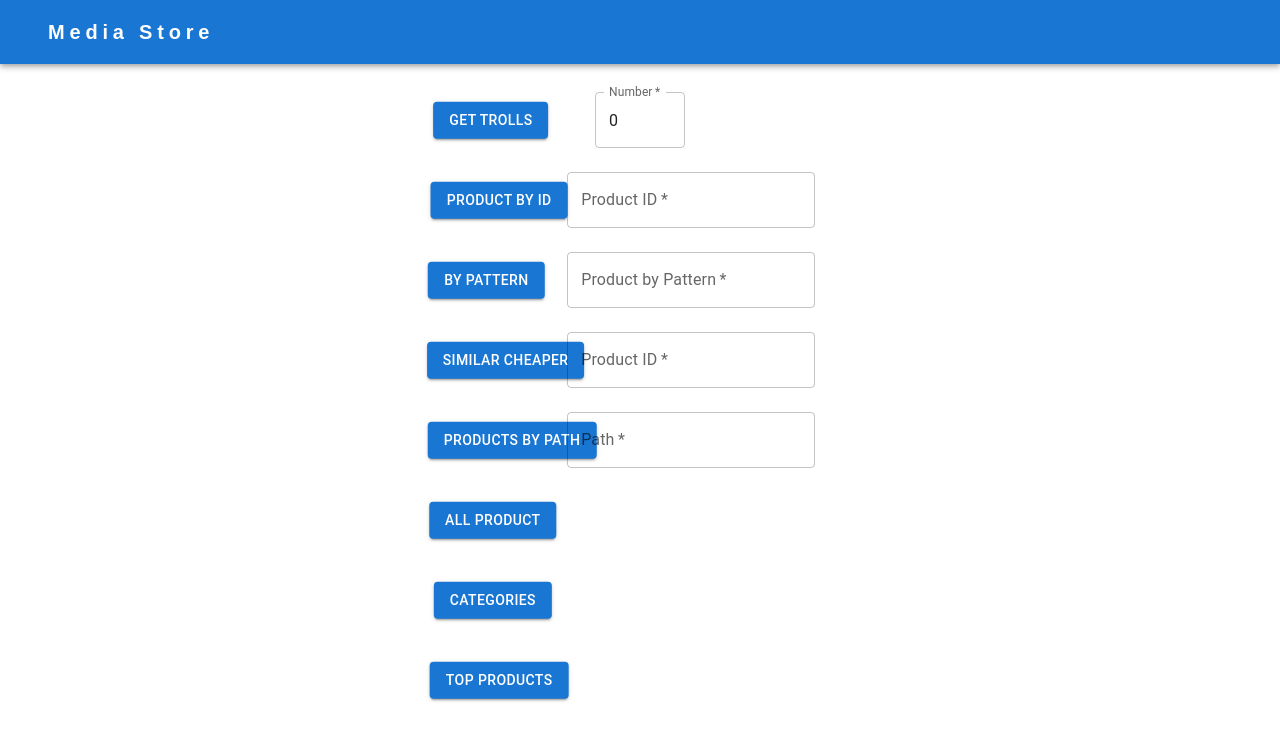
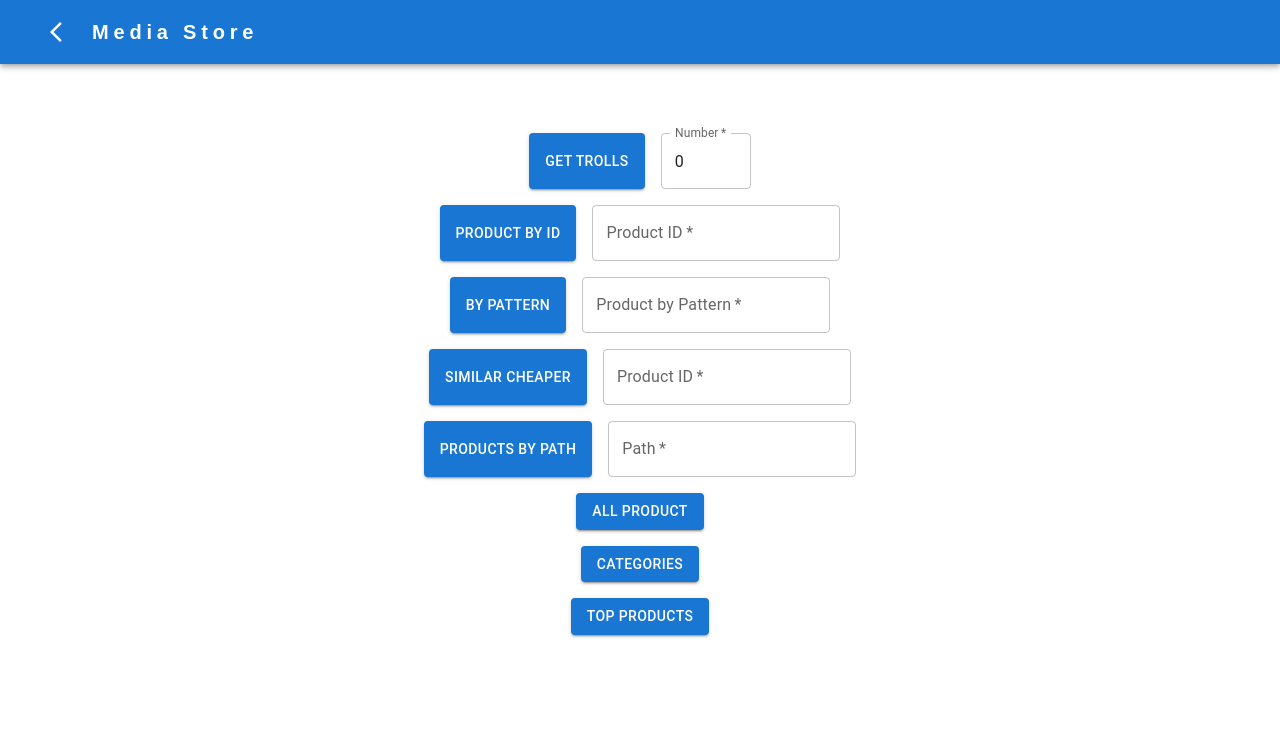
Before and after one commit to aowidat/DBP-FrontEnd, a React (Create React App) app: page / in a window 1280 px wide. Shown: the top 740 px of the page. Built offline with nearby package versions, Linux system fonts and the light colour scheme.

Commit message:
some changes

```diff
--- a/public/index.html
+++ b/public/index.html
@@ -4,8 +4,6 @@
 <head>
   <meta charset="utf-8" />
   <title>DBP-Store-Frontend</title>
-  <link href="//netdna.bootstrapcdn.com/bootstrap/4.5.2/css/bootstrap.min.css" rel="stylesheet" />
-
 </head>
 
 <body>
--- a/src/App.js
+++ b/src/App.js
@@ -1,5 +1,5 @@
 import "./App.css";
-import { Route, Routes } from "react-router-dom";
+import { Route, Routes, useNavigate } from "react-router-dom";
 import Home from "./Components/Home";
 import CategoriesTree from "./Components/CategoriesTree";
 import Review from "./Components/ListOfReviews";
@@ -11,14 +11,20 @@ import Toolbar from "@mui/material/Toolbar";
 import Typography from "@mui/material/Typography";
 import CssBaseline from "@mui/material/CssBaseline";
 import Container from "@mui/material/Container";
+import IconButton from '@mui/material/IconButton';
+import ArrowBackIosNewIcon from '@mui/icons-material/ArrowBackIosNew';
 
 function App() {
+  const navigate = useNavigate();
   return (
     <div>
       <CssBaseline />
       <AppBar position="static">
         <Container maxWidth="xl">
           <Toolbar>
+            <IconButton edge="start" color="inherit" aria-label="menu" sx={{ mr: 2 }} onClick={() => navigate(-1)}>
+              <ArrowBackIosNewIcon />
+            </IconButton>
             <Typography
               variant="h6"
               noWrap
--- a/src/Components/Home.js
+++ b/src/Components/Home.js
@@ -1,8 +1,9 @@
 import { useState } from "react";
 import { Link } from "react-router-dom";
-import {Button} from "@mui/material";
+import { Button, Stack } from "@mui/material";
 import * as React from "react";
 import TextField from "@mui/material/TextField";
+import Box from '@mui/material/Box';
 
 function Home() {
   const [id, setId] = useState("");
@@ -15,28 +16,20 @@ function Home() {
   const [isSelected, setIsSelected] = useState(true);
 
   return (
-        <div>
-    <div  style={{
-      position: "absolute",
-      left: "39%",
-      top: "15%",
-      transform: "translate(-50%, -50%)",
-    }}
+    <Box
+      display="flex"
+      justifyContent="center"
+      alignItems="center"
+      minHeight="80vh"
     >
+      <Stack spacing={2} justifyContent="center"
+        alignItems="center">
+        <Stack spacing={2} direction="row">
           <Button
             variant="contained"
-            href={`/user/${avgUser}`}
-        >
+            href={`/user/${avgUser}`}>
             Get Trolls
-        </Button>&nbsp;&nbsp;&nbsp;&nbsp;
-    </div>
-      <div  style={{
-        position: "absolute",
-        left: "50%",
-        top: "15%",
-        transform: "translate(-50%, -50%)",
-      }}
-      >
+          </Button>
           <TextField
             type="number"
             inputProps={{ min, max }}
@@ -50,29 +43,13 @@ function Home() {
             required
             label="Number"
           />
-        </div>
-      <br />
-      <br />
-          <div  style={{
-            position: "absolute",
-            left: "39%",
-            top: "25%",
-            transform: "translate(-50%, -50%)",
-          }}
-          >
+        </Stack>
+        <Stack spacing={2} direction="row">
           <Button
             variant="contained"
             href={`/product/byId/${id}`}
           >Product by ID
           </Button>
-          </div>
-          <div  style={{
-            position: "absolute",
-            left: "54%",
-            top: "25%",
-            transform: "translate(-50%, -50%)",
-          }}
-          >
           <TextField
             type="text"
             value={id}
@@ -80,28 +57,15 @@ function Home() {
             required
             label="Product ID"
           />
-          </div>
+        </Stack>
 
-          <div  style={{
-            position: "absolute",
-            left: "38%",
-            top: "35%",
-            transform: "translate(-50%, -50%)",
-          }}
-          >
+        <Stack spacing={2} direction="row">
+
           <Button
             variant="contained"
             href={`/product/bypattern/${pattern}`}
           >By Pattern
           </Button>
-          </div>
-          <div  style={{
-            position: "absolute",
-            left: "54%",
-            top: "35%",
-            transform: "translate(-50%, -50%)",
-          }}
-          >
           <TextField
             type="text"
             value={pattern}
@@ -109,28 +73,15 @@ function Home() {
             required
             label="Product by Pattern"
           />
-          </div>
+        </Stack>
 
-          <div  style={{
-            position: "absolute",
-            left: "39.5%",
-            top: "45%",
-            transform: "translate(-50%, -50%)",
-          }}
-          >
+        <Stack spacing={2} direction="row">
+
           <Button
             variant="contained"
             href={`/product/similars/${sim}`}
           >similar cheaper
           </Button>
-          </div>
-          <div  style={{
-            position: "absolute",
-            left: "54%",
-            top: "45%",
-            transform: "translate(-50%, -50%)",
-          }}
-          >
           <TextField
             type="text"
             value={sim}
@@ -138,28 +89,14 @@ function Home() {
             required
             label="Product ID"
           />
-          </div>
+        </Stack>
+        <Stack spacing={2} direction="row">
 
-          <div  style={{
-            position: "absolute",
-            left: "40%",
-            top: "55%",
-            transform: "translate(-50%, -50%)",
-          }}
-          >
           <Button
             variant="contained"
             href={`/product/byPath/${path}`}
           >Products by path
           </Button>
-          </div>
-          <div  style={{
-            position: "absolute",
-            left: "54%",
-            top: "55%",
-            transform: "translate(-50%, -50%)",
-          }}
-          >
           <TextField
             type="text"
             value={path}
@@ -167,48 +104,31 @@ function Home() {
             required
             label="Path"
           />
-          </div>
-          <div  style={{
-            position: "absolute",
-            left: "38.5%",
-            top: "65%",
-            transform: "translate(-50%, -50%)",
-          }}
-          >
+        </Stack>
+        <Stack spacing={2} direction="row">
           <Button
             variant="contained"
             href={`/product/allproduct/nnn`}
           >All Product
           </Button>
-          </div>
-          <div  style={{
-            position: "absolute",
-            left: "38.5%",
-            top: "75%",
-            transform: "translate(-50%, -50%)",
-          }}
-          >
+        </Stack>
+        <Stack spacing={2} direction="row">
           <Button
             variant="contained"
             href={`/categoriestree`}
           >
             Categories
           </Button>
-          </div>
-          <div  style={{
-            position: "absolute",
-            left: "39%",
-            top: "85%",
-            transform: "translate(-50%, -50%)",
-          }}
-          >
+        </Stack>
+        <Stack spacing={2} direction="row">
           <Button
             variant="contained"
             href={`/product/topproduct/nn`}
           >Top Products
           </Button>
-          </div>
-    </div>
+        </Stack>
+      </Stack>
+    </Box>
   );
 }
 export default Home;
```
Also changed, not shown: src/Components/ListOfProducts.js (+58 -52 lines). Lines whose indentation alone changed are shown as unchanged.
